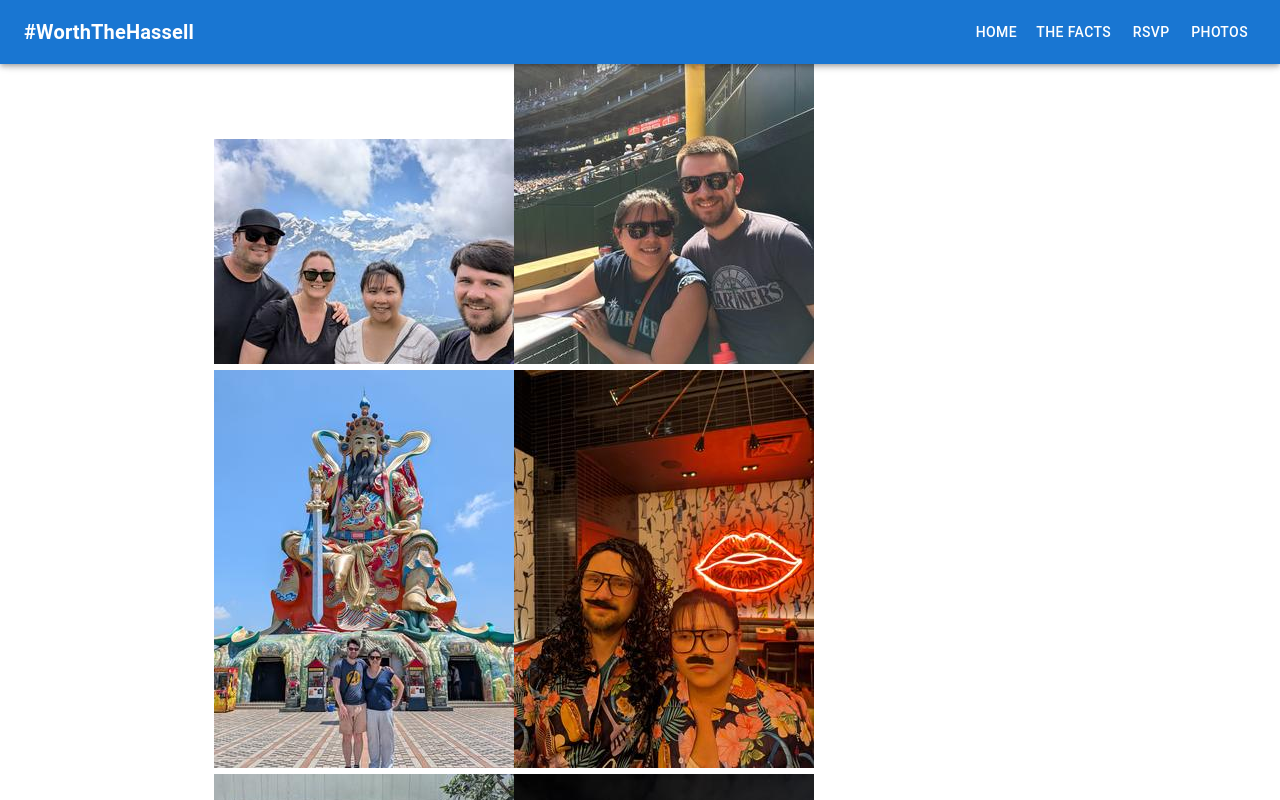
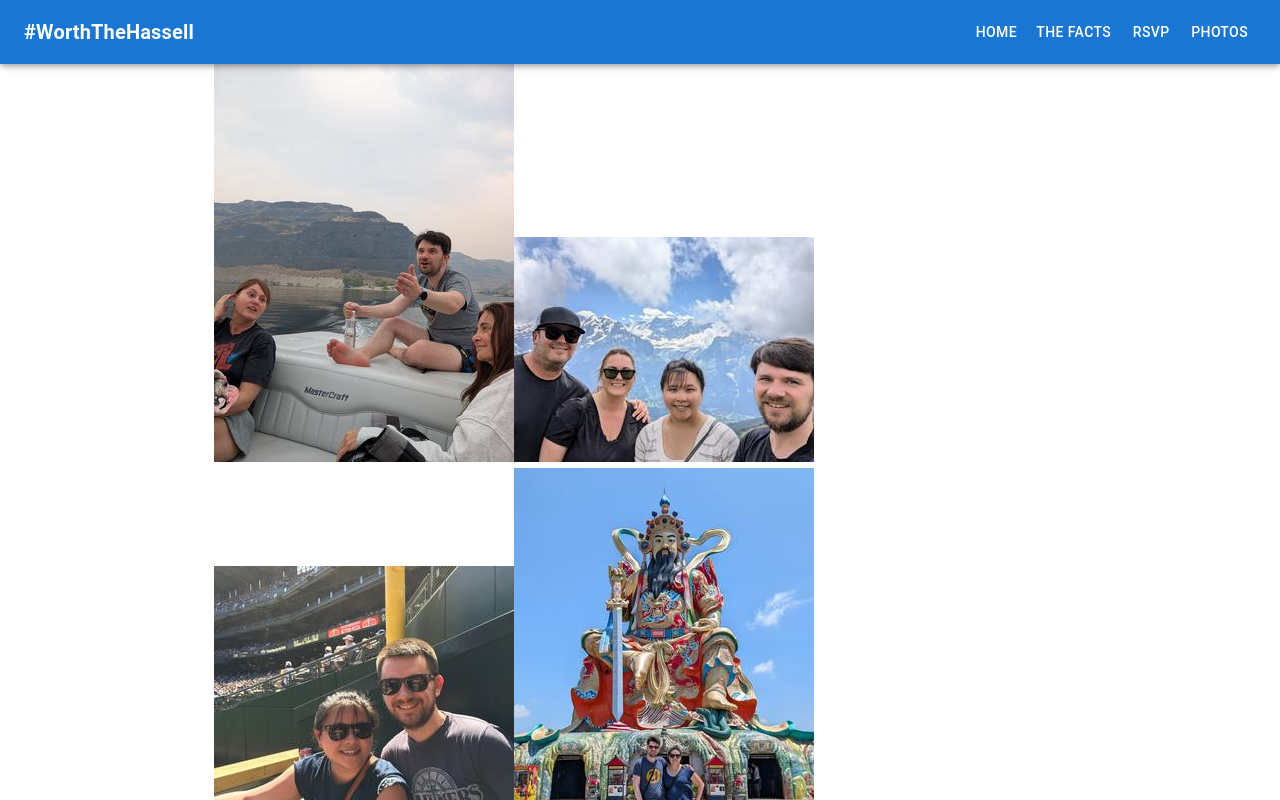
Before and after one commit to worththehassell/worththehassell.github.io, a React (Create React App) app in the folder worth-the-hassell/: page /#/photos in a window 1280 px wide. Shown: the top 800 px of the page. Built offline with nearby package versions, Linux system fonts and the light colour scheme.

Commit message:
update RSVP and add image

```diff
--- a/worth-the-hassell/src/pages/Photos.js
+++ b/worth-the-hassell/src/pages/Photos.js
@@ -1,4 +1,5 @@
 import React from 'react';
+import picture_49 from '../static/friends/PXL_20250906_222327522.jpg';
 import picture_0 from '../static/friends/PXL_20240711_111518405.jpg';
 import picture_1 from '../static/friends/IMG_20160531_125207.jpg';
 import picture_2 from '../static/friends/PXL_20250424_045039571.jpg';
@@ -54,6 +55,7 @@ import picture_48 from '../static/friends/PXL_20250331_005711043.MP.jpg';
 function Photos() {
     return (
     <div display="flex">
+        <img src={picture_49} alt="Suzanne and/or Nick with maybe someone else)" />
         <img src={picture_0} alt="Suzanne and/or Nick with maybe someone else)" />
         <img src={picture_1} alt="Suzanne and/or Nick with maybe someone else)" />
         <img src={picture_2} alt="Suzanne and/or Nick with maybe someone else)" />
--- a/worth-the-hassell/src/pages/RSVP.js
+++ b/worth-the-hassell/src/pages/RSVP.js
@@ -4,7 +4,7 @@ import RSVPForm from '../components/RSVPform';
 function Rsvp() {
   return (
     <>
-      <h4 style={{color: "red"}}>Please respond by September 12th (if you're unsure on the plus one sitch plz reach out!)</h4>
+      <h4 style={{color: "red"}}>Please respond ASAP (if you're unsure on the plus one sitch plz reach out!)</h4>
       <RSVPForm />
     </>
   );
```
Also changed, not shown: worth-the-hassell/src/static/friends/PXL_20250906_222327522.jpg (added).
